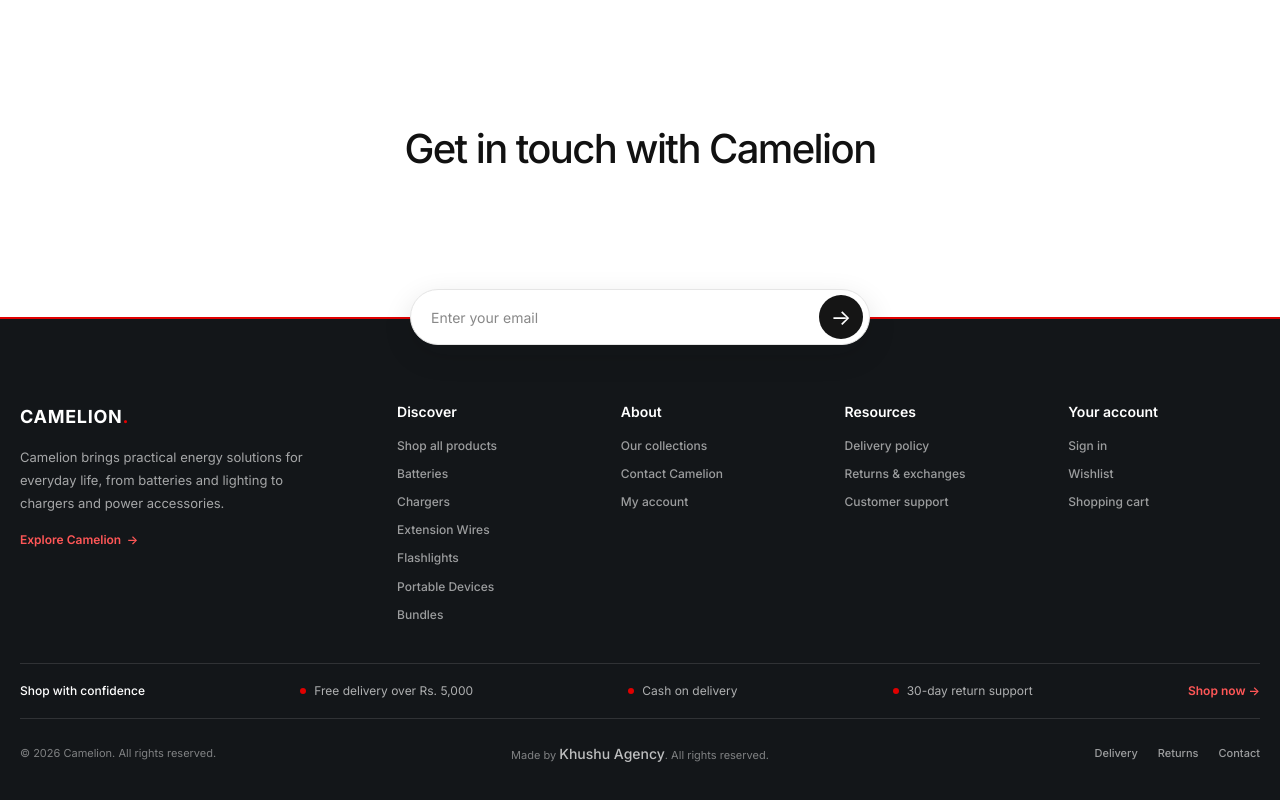
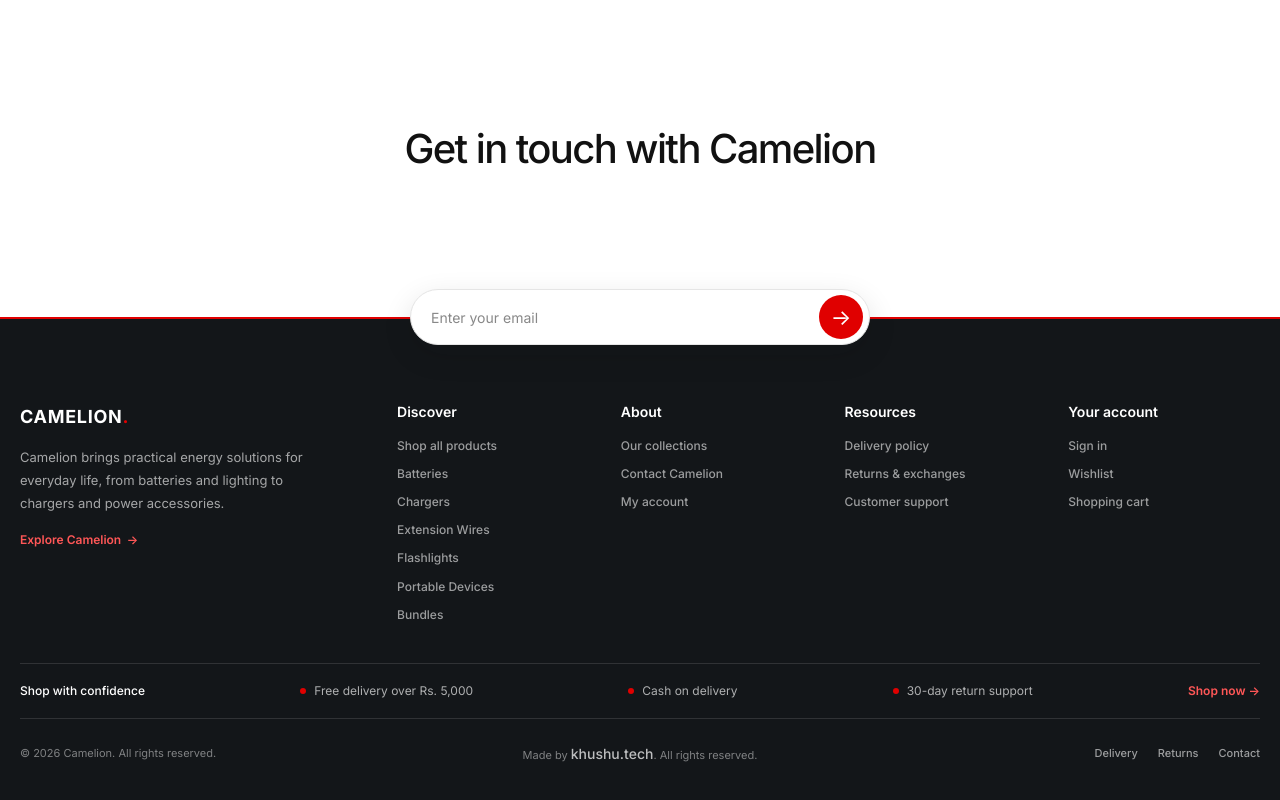
Before and after one commit to camelion-dev/camelion-str, a Next.js app: page /favorites in a window 1280 px wide. Shown: the part 478-1278 px from the top of the page. Built offline with nearby package versions, Linux system fonts and the light colour scheme; no server answers.

Commit message:
Set contact arrow to red and update Khushu credit

```diff
--- a/src/app/globals.css
+++ b/src/app/globals.css
@@ -254,7 +254,7 @@
   place-items: center;
   border: 0;
   border-radius: 999px;
-  background: #151515;
+  background: var(--red);
   padding: 0;
   color: #fff;
   font-size: 1.35rem;
@@ -266,7 +266,7 @@
 }
 
 .site-footer-contact-pill button:hover {
-  background: var(--red);
+  background: var(--red-dark);
 }
 
 .site-footer-contact-pill button:focus-visible {
--- a/src/components/SiteFooter.tsx
+++ b/src/components/SiteFooter.tsx
@@ -73,7 +73,7 @@
           <div className="site-footer-legal">
             <span className="site-footer-camelion-copyright">© {year} Camelion. All rights reserved.</span>
             <span className="site-footer-khushu-copyright">
-              Made by <a href="https://khushu.tech">Khushu Agency</a>. All rights reserved.
+              Made by <a href="https://khushu.tech">khushu.tech</a>. All rights reserved.
             </span>
             <nav className="site-footer-legal-links" aria-label="Footer links">
               <Link href="/delivery">Delivery</Link>
```
